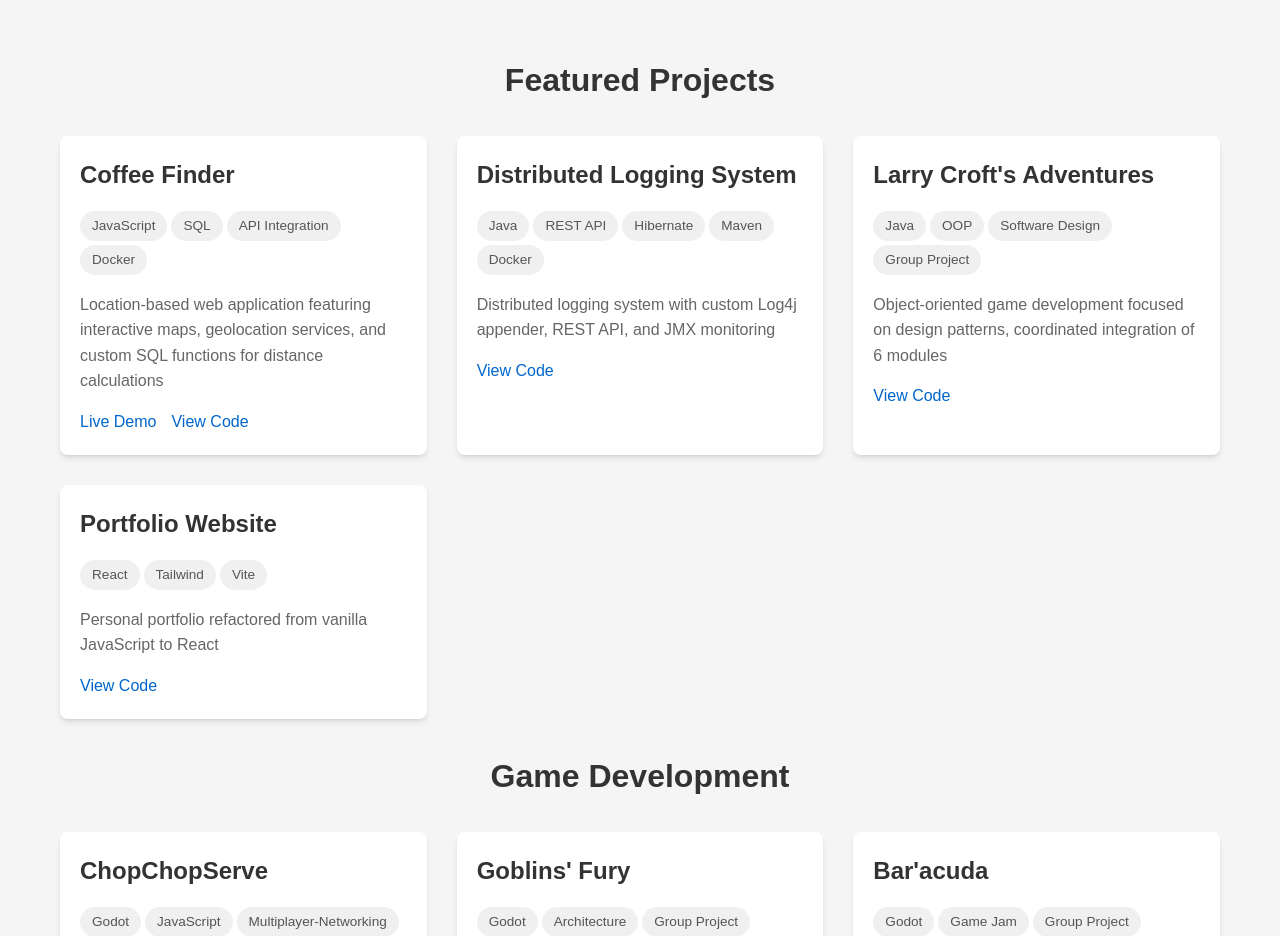
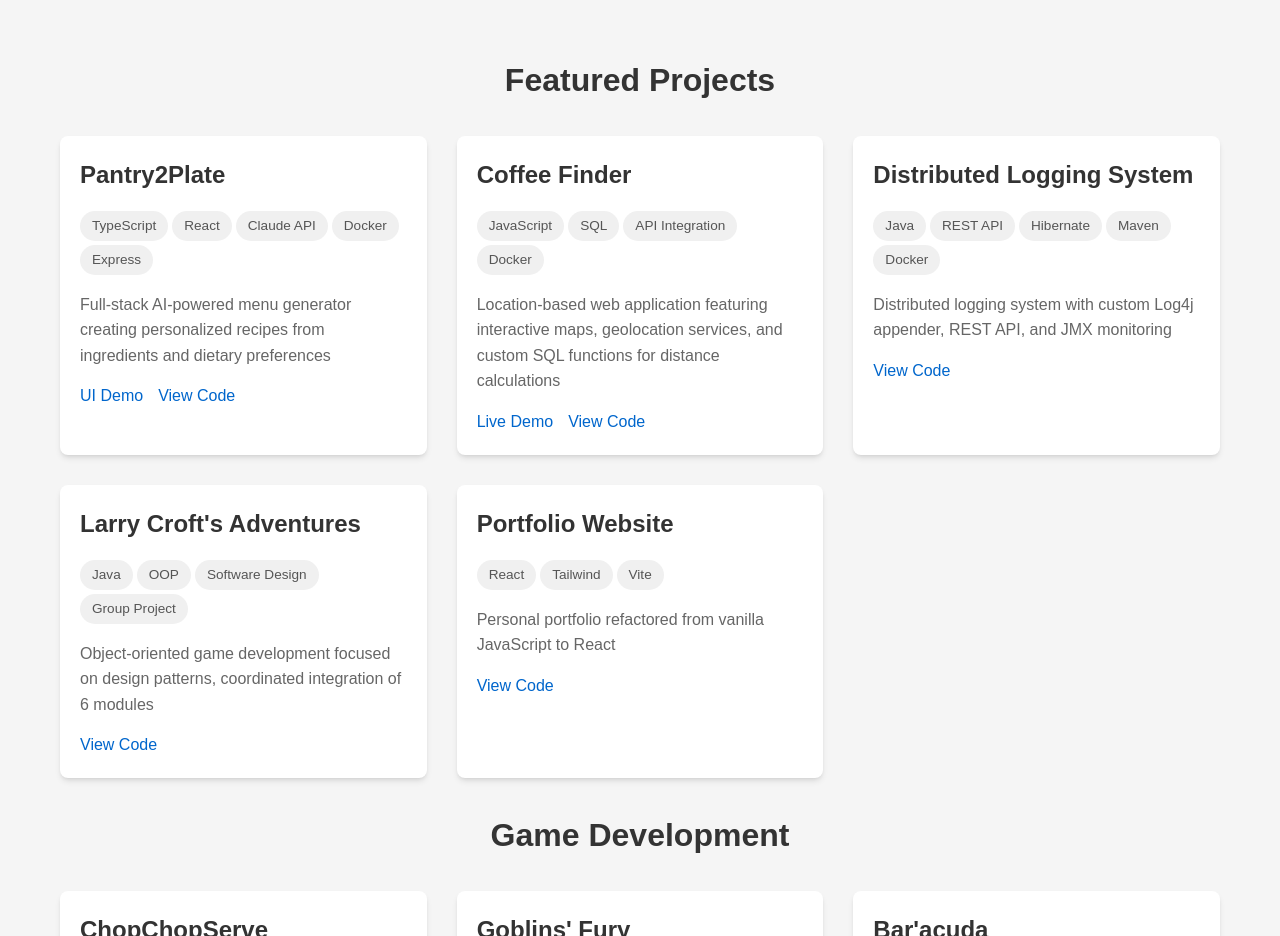
Before and after one commit to NagareNegishi/NagareNegishi.github.io, a React (Vite) app: page / in a window 1280 px wide. Shown: the part 940-1876 px from the top of the page. Built offline with nearby package versions, Linux system fonts and the light colour scheme.

Commit message:
added Pantry2Plate

```diff
--- a/src/data/projects.js
+++ b/src/data/projects.js
@@ -1,6 +1,17 @@
 export const softwareProjects = [
     {
     id: 1,
+    title: "Pantry2Plate",
+    tags: ["TypeScript", "React", "Claude API", "Docker", "Express"],
+    description: "Full-stack AI-powered menu generator creating personalized recipes from ingredients and dietary preferences",
+    links: {
+        demo: "http://nagarenegishi.com/Pantry2Plate/",
+        demoLabel: "UI Demo",
+        github: "https://https://github.com/NagareNegishi/Pantry2Plate",
+    }
+    },
+    {
+    id: 2,
     title: "Coffee Finder",
     tags: ["JavaScript", "SQL", "API Integration", "Docker"],
     description: "Location-based web application featuring interactive maps, geolocation services, and custom SQL functions for distance calculations",
@@ -11,7 +22,7 @@ export const softwareProjects = [
     }
     },
     {
-    id: 2,
+    id: 3,
     title: "Distributed Logging System",
     tags: ["Java", "REST API", "Hibernate", "Maven", "Docker"],
     description: "Distributed logging system with custom Log4j appender, REST API, and JMX monitoring",
@@ -20,7 +31,7 @@ export const softwareProjects = [
     }
     },
     {
-    id: 3,
+    id: 4,
     title: "Larry Croft's Adventures",
     tags: ["Java", "OOP", "Software Design", "Group Project"],
     description: "Object-oriented game development focused on design patterns, coordinated integration of 6 modules",
@@ -29,7 +40,7 @@ export const softwareProjects = [
     }
     },
     {
-    id: 4,
+    id: 5,
     title: "Portfolio Website",
     tags: ["React", "Tailwind", "Vite"],
     description: "Personal portfolio refactored from vanilla JavaScript to React",
```
